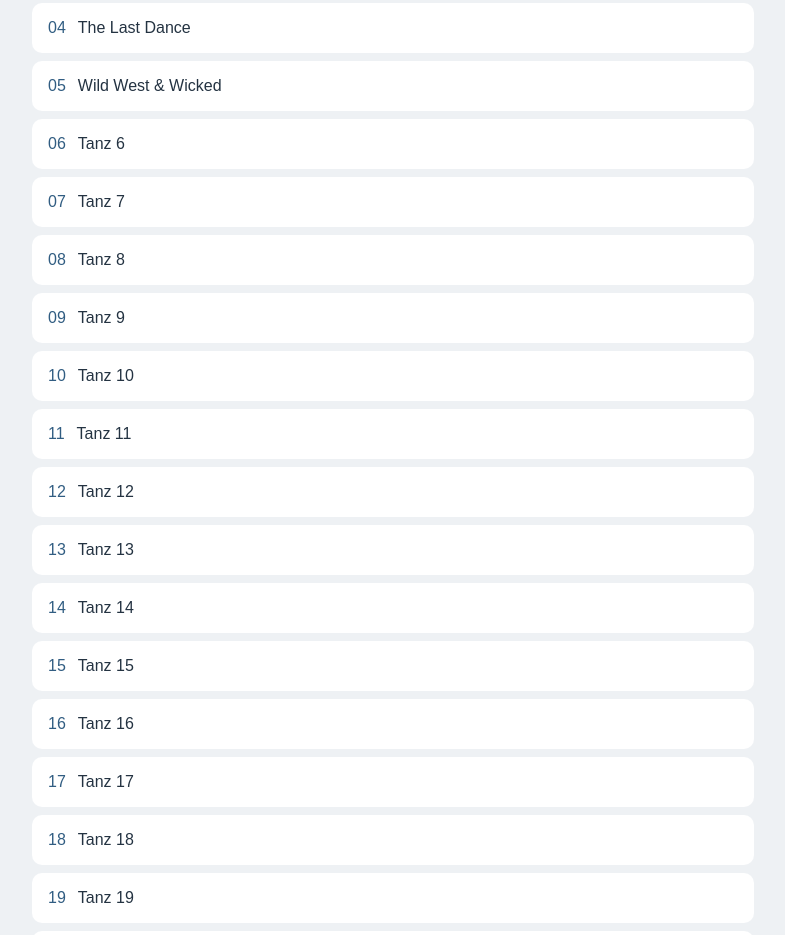
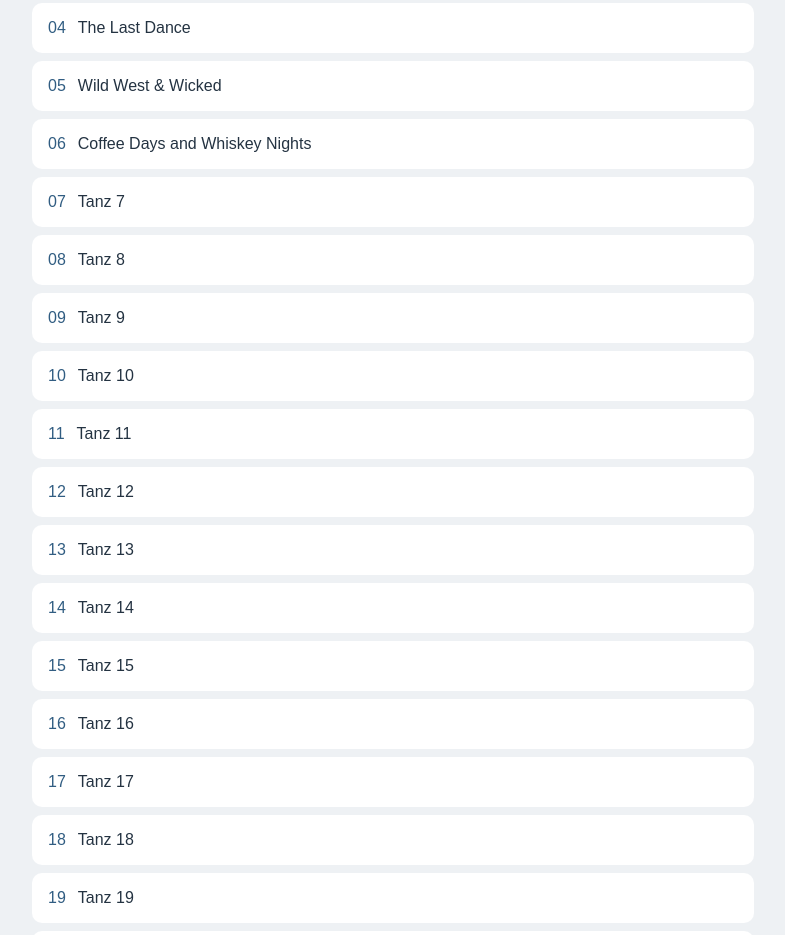
Before and after one commit to gkhintze/meine-tanz-playlist, a plain HTML site: page index.html in a window 1280 px wide. Shown: the part 1040-1975 px from the top of the page, without its empty margins (247-1032 px from the left). Drawn offline with Linux system fonts and the light colour scheme.

Commit message:
Add 'Coffee Days and Whiskey Nights' to song list

```diff
--- a/index.html
+++ b/index.html
@@ -49,9 +49,10 @@ const dances=[
     {name:"Ghost Train",id:"9WqcikLfIH0"},
 {name:"The Last Dance",id:"fnVIlv8KmJ0"},
   {name:"Wild West & Wicked",id:"goT7zLXvLZw"},
+    {name:"Coffee Days and Whiskey Nights",id:"fFmfBZcdpJE"},
 
-...Array.from({length:15},(_,i)=>({
-name:"Tanz "+(i+6),id:""
+...Array.from({length:14},(_,i)=>({
+name:"Tanz "+(i+7),id:""
 }))
 ];
 
```
